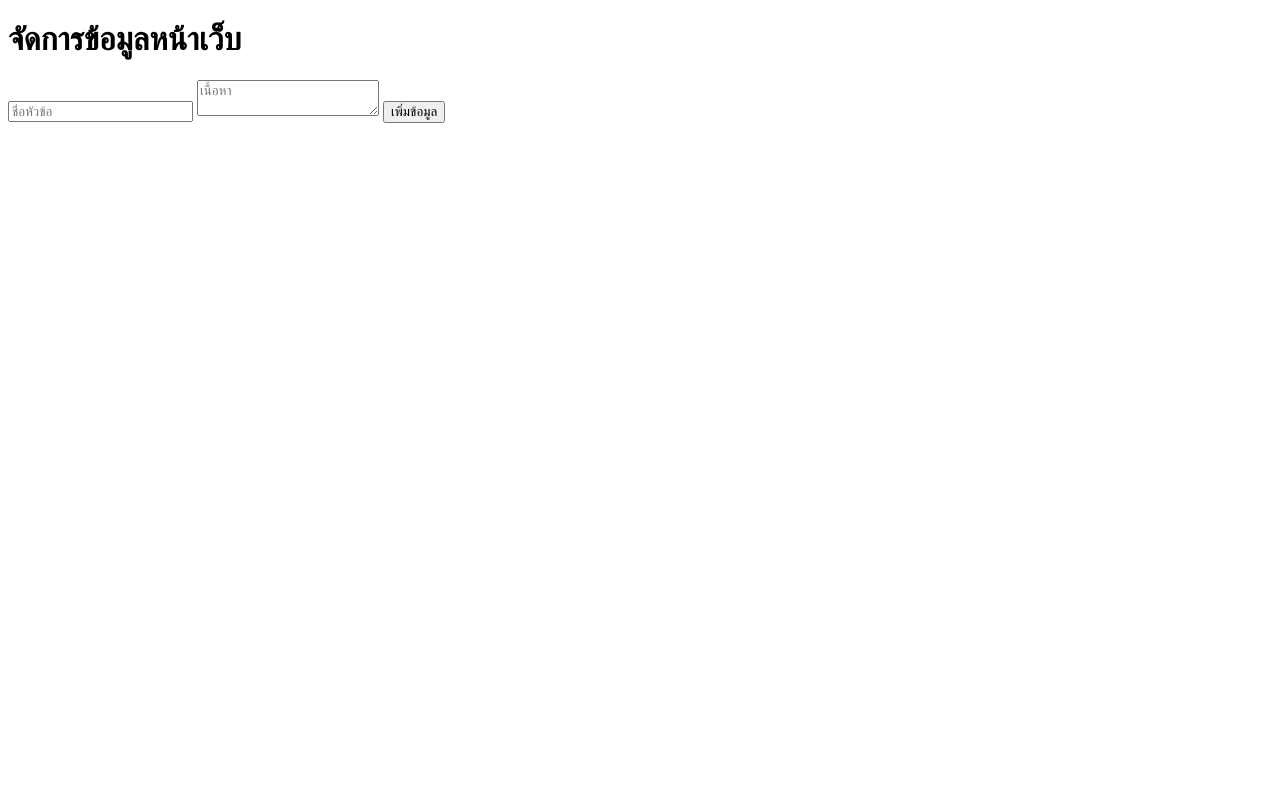
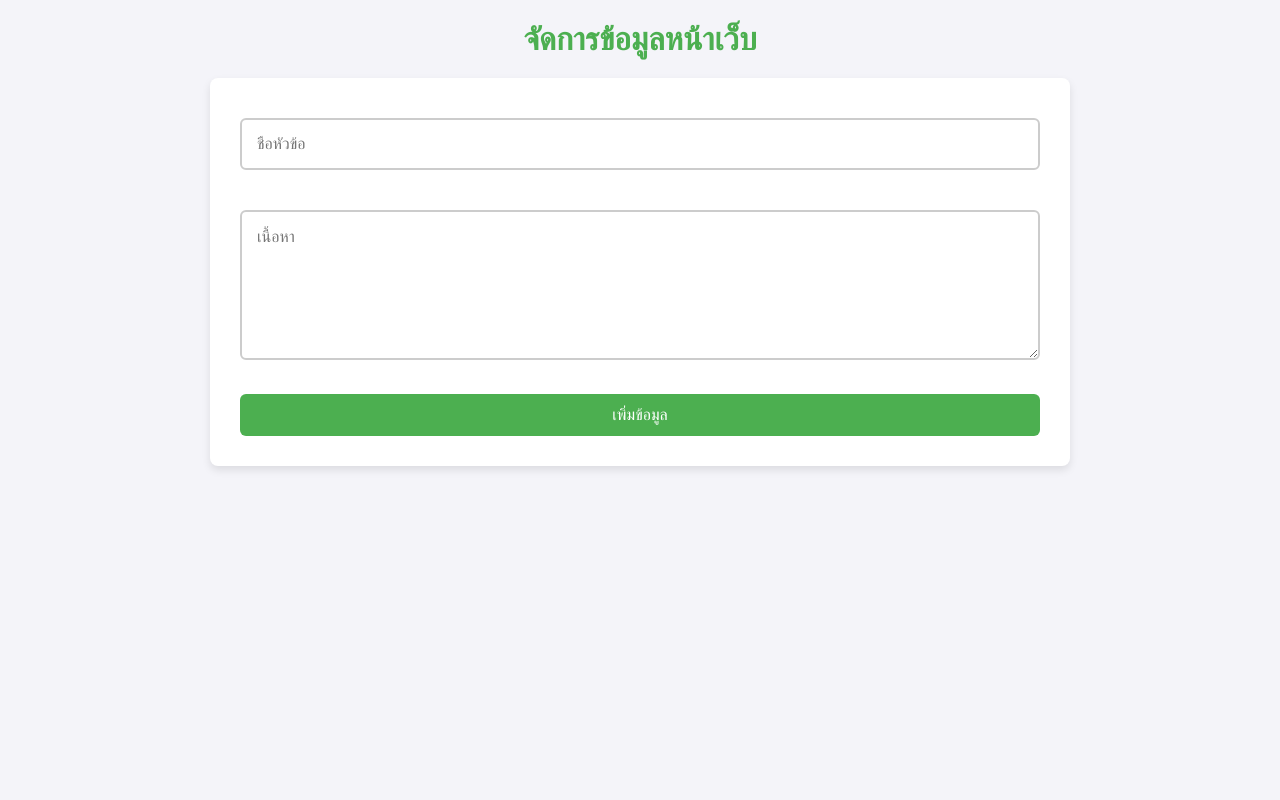
Before and after one commit to apsn1/web1, a PHP site: page /admin/admin_panel.php in a window 1280 px wide. Run offline with PHP 8.4, Linux system fonts and the light colour scheme; the visitor is signed in with stand-in values (Sample User, id 1).

Commit message:
css update admin_panel 10:34

```diff
--- /dev/null
+++ b/admin/CssForAdmin/admin_panel_css.css
@@ -0,0 +1,91 @@
+body {
+    font-family: Arial, sans-serif;
+    background-color: #f4f4f9;
+    color: #333;
+    margin: 0;
+    padding: 0;
+    display: flex;
+    flex-direction: column;
+    align-items: center;
+    height: 100vh;
+}
+
+/* ตั้งค่าหัวข้อ */
+h1 {
+    text-align: center;
+    color: #4CAF50;
+    margin-bottom: 20px;
+}
+
+/* ฟอร์มที่เก็บ input และ textarea */
+form {
+    background-color: #ffffff;
+    padding: 30px;
+    border-radius: 8px;
+    box-shadow: 0 4px 8px rgba(0, 0, 0, 0.1);
+    width: 100%;
+    max-width: 800px;
+}
+
+/* กำหนดให้ container ใช้ Flexbox และจัดการแถวให้เป็น 2 คอลัมน์ */
+.form-container {
+    display: flex;
+    gap: 20px;
+    flex-direction: column;
+}
+
+/* กำหนดให้แต่ละ div ใช้ 50% ของความกว้าง */
+.form-group {
+    flex: 1 1 48%;
+}
+
+/* กำหนดสไตล์ให้ input และ textarea */
+input, textarea {
+    width: 100%;
+    padding: 15px;
+    margin: 10px 0;
+    border: 2px solid #ccc;
+    border-radius: 6px;
+    font-size: 16px;
+    box-sizing: border-box;
+    transition: all 0.3s ease;
+}
+
+input:focus, textarea:focus {
+    border-color: #4CAF50;
+    outline: none;
+    box-shadow: 0 0 5px rgba(76, 175, 80, 0.5);
+}
+
+/* เพิ่มระยะห่างระหว่าง input และ textarea */
+textarea {
+    height: 150px;
+}
+
+/* สไตล์ของปุ่ม */
+button {
+    padding: 12px 25px;
+    background-color: #4CAF50;
+    color: white;
+    border: none;
+    border-radius: 6px;
+    cursor: pointer;
+    font-size: 16px;
+    transition: background-color 0.3s ease;
+    width: 100%;
+    margin-top: 20px;
+}
+
+button:hover {
+    background-color: #45a049;
+}
+
+/* ปรับแต่งหน้าจอให้ตอบสนองต่อขนาดหน้าจอ */
+@media (max-width: 768px) {
+    .form-container {
+        flex-direction: column;
+    }
+    .form-group {
+        flex: 1 1 100%;
+    }
+}
--- a/admin/admin_panel.php
+++ b/admin/admin_panel.php
@@ -1,21 +1,29 @@
 <?php
+/*
 session_start();
 if (!isset($_SESSION['username'])) {
     header("Location: login.php");
     exit();
-}
+} */
 ?>
 
 <!DOCTYPE html>
 <html>
 <head>
     <title>แอดมิน</title>
+    <link rel="stylesheet" href="CssForadmin/admin_panel_css.css"> <!-- เพิ่มลิงค์ไปยังไฟล์ CSS -->
 </head>
 <body>
     <h1>จัดการข้อมูลหน้าเว็บ</h1>
     <form method="POST" action="add_content.php">
-        <input type="text" name="title" placeholder="ชื่อหัวข้อ" required>
-        <textarea name="body" placeholder="เนื้อหา" required></textarea>
+        <div class="form-container">
+            <div class="form-group">
+                <input type="text" name="title" placeholder="ชื่อหัวข้อ" required>
+            </div>
+            <div class="form-group">
+                <textarea name="body" placeholder="เนื้อหา" required></textarea>
+            </div>
+        </div>
         <button type="submit">เพิ่มข้อมูล</button>
     </form>
 </body>
```
